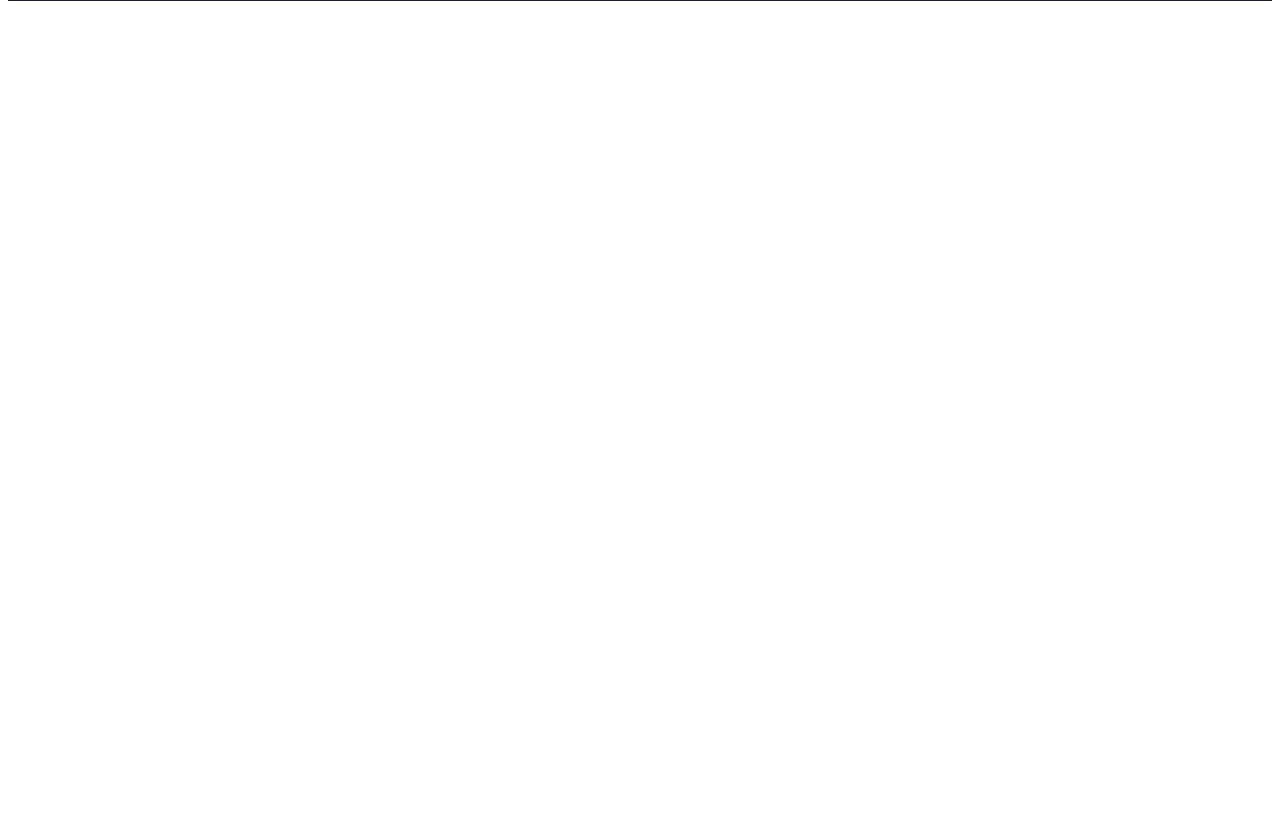
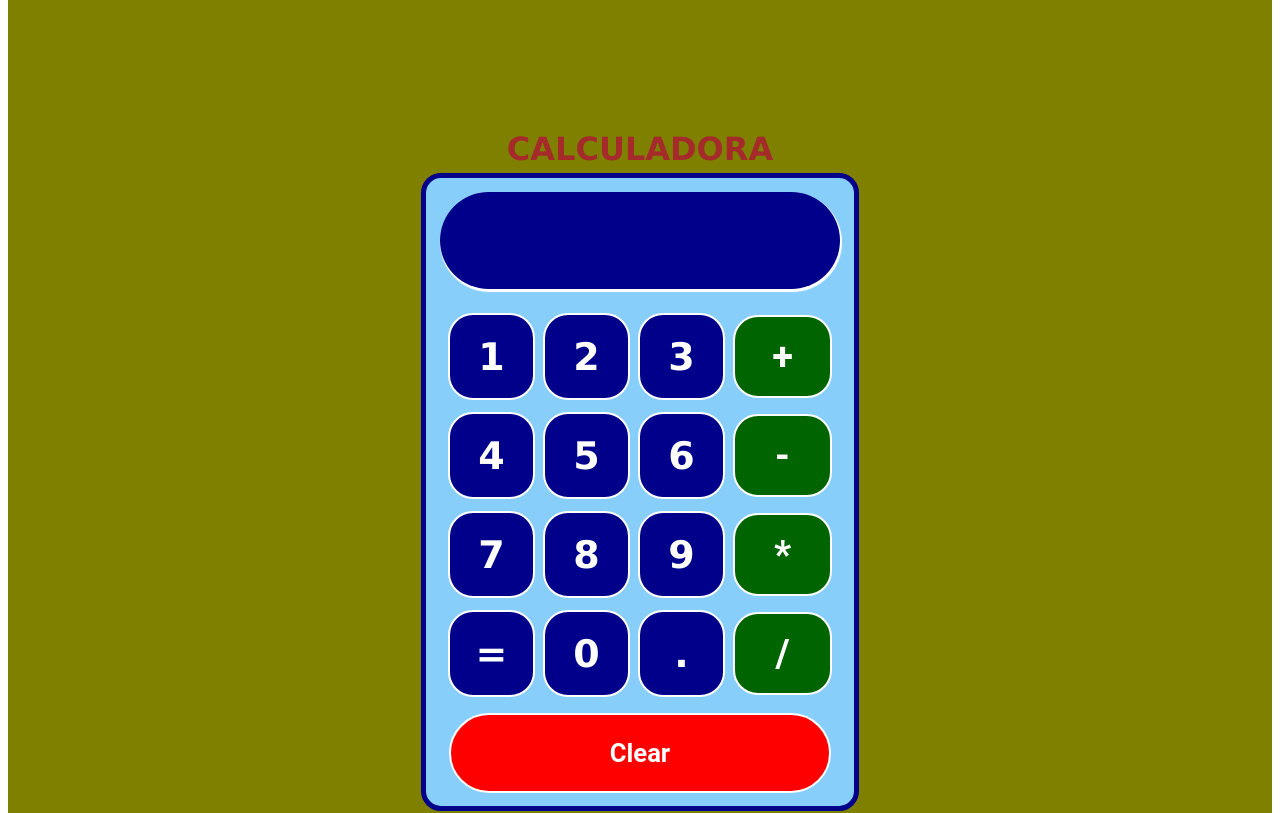
Before and after one commit to MaicolBlanco/freeCodeCampProjects, a React (Vite) app: page / in a window 1280 px wide. Shown: the part 840-1653 px from the top of the page. Before the commit the page ends 849 px from the top, so only its background shows below. Built offline with nearby package versions, Linux system fonts and the light colour scheme.

Commit message:
Feat: I create the calculator component.

```diff
--- a/src/App.jsx
+++ b/src/App.jsx
@@ -1,6 +1,7 @@
 import React from 'react';
 import { Testimonio } from './Testimonios';
 import Counter from './Counter';
+import Calculator from './Calculator/Calculator';
 
 function App() {
 
@@ -8,6 +9,7 @@ function App() {
     <>
       <Testimonio/>
       <Counter/>
+      <Calculator/>
     </>
   )
 }
--- /dev/null
+++ b/src/Calculator/Calculator.css
@@ -0,0 +1,31 @@
+.calculator{
+  height: 130vh;
+  padding-top: 10px;
+  background-color: olive;
+  font-family: 'Lucida Sans', 'Lucida Sans Regular', 'Lucida Grande', 'Lucida Sans Unicode', Geneva, Verdana, sans-serif;
+  display: flex;
+  flex-direction: column;
+  justify-content: center;
+  align-items: center;
+}
+
+h1 {
+  color: brown;
+  margin: 5px;
+}
+
+.container-calculator{
+  width: 400px;
+  height: 600px;
+  padding: 14px;
+  background-color: lightskyblue;
+  border: 5px solid darkblue;
+  border-radius: 20px;
+}
+
+.fila{
+  margin: 4px;
+  display: flex;
+  justify-content: center;
+  align-items: center;
+}
--- /dev/null
+++ b/src/Calculator/Calculator.jsx
@@ -0,0 +1,84 @@
+import React from "react";
+import "./Calculator.css";
+import Boton from "./components/Boton";
+import Pantalla from "./components/Pantalla";
+import BotonClear from "./components/BotonClear";
+import { evaluate } from "mathjs"; // Se instala un paquete ó libreria externa
+
+function Calculator() {
+  const [input, setInput] = React.useState("");
+
+  const agregarInput = (event) => {
+    // Verifica si el último carácter en la pantalla es un operador
+    const lastCharIsOperator = /[+\-*/]$/.test(input);
+    // Verifica si el valor actual es un operador
+    const isOperator = /[+\-*/]/.test(event);
+    // Si el último carácter es un operador y el valor actual también es un operador, no hagas nada
+    if (lastCharIsOperator && isOperator) {
+      return;
+    }
+
+    setInput(input + event);
+  };
+
+  /* Se instala una libreria para poder usarla en el botón = y asi poder realizar los calculos
+  de la calculadora, verificar en packege.json/  "dependencies": { "mathjs": "^12.3.1",
+  se usa evaluate para usarse en el botón */
+
+  // const calcularResultado = () => {
+  //   if (input) {
+  //     setInput(evaluate(input));
+  //   } else {
+  //     alert("Ingrese Valores para realizar calculos")
+  //   }
+  // };
+
+  /* POdemos realizarlo tambien usando la libreria eva y con un try/catch para el manejo de errores */
+  const calcularResultado = () => {
+    try {
+      // Evalúa la expresión matemática y actualiza el valor en la pantalla
+      setInput(eval(input).toString());
+    } catch (error) {
+      // Maneja errores de sintaxis
+      setInput("Error");
+    }
+  };
+
+  return (
+    <div className="calculator">
+      <h1>CALCULADORA</h1>
+      <div className="container-calculator">
+        <Pantalla input={input} />
+        <div className="fila">
+          <Boton manejarClic={agregarInput}>1</Boton>
+          <Boton manejarClic={agregarInput}>2</Boton>
+          <Boton manejarClic={agregarInput}>3</Boton>
+          <Boton manejarClic={agregarInput}>+</Boton>
+        </div>
+        <div className="fila">
+          <Boton manejarClic={agregarInput}>4</Boton>
+          <Boton manejarClic={agregarInput}>5</Boton>
+          <Boton manejarClic={agregarInput}>6</Boton>
+          <Boton manejarClic={agregarInput}>-</Boton>
+        </div>
+        <div className="fila">
+          <Boton manejarClic={agregarInput}>7</Boton>
+          <Boton manejarClic={agregarInput}>8</Boton>
+          <Boton manejarClic={agregarInput}>9</Boton>
+          <Boton manejarClic={agregarInput}>*</Boton>
+        </div>
+        <div className="fila">
+          <Boton manejarClic={calcularResultado}>=</Boton>
+          <Boton manejarClic={agregarInput}>0</Boton>
+          <Boton manejarClic={agregarInput}>.</Boton>
+          <Boton manejarClic={agregarInput}>/</Boton>
+        </div>
+        <div className="fila">
+          <BotonClear manejarClear={() => setInput("")}>Clear</BotonClear>
+        </div>
+      </div>
+    </div>
+  );
+}
+
+export default Calculator;
--- /dev/null
+++ b/src/Calculator/components/Boton.jsx
@@ -0,0 +1,44 @@
+import React from "react";
+import "../style/Boton.css";
+
+function Boton(props) {
+  const esOperador = (valor) => {
+    return isNaN(valor) && valor !== "." && valor !== "=";
+  };
+  /* Se puede realizar de esta forma con una expresion js dentro de la clase con un ternario para decidir si
+  esOperador o no lo es y se modifiquen las clases */
+  // return (
+  //   <div
+  //     className={`btn-container ${
+  //       esOperador(props.children) ? "operador" : ""
+  //     }`.trimEnd()}
+  //     onClick={() => props.manejarClic(props.children)}
+  //   >
+  //     {props.children}
+  //   </div>
+  // );
+
+  /* ö se puede por medio de un condicional y que retorne cada uno la clase definida */
+
+  if (esOperador(props.children)) {
+    return (
+      <button
+        className="btn-container operador"
+        onClick={() => props.manejarClic(props.children)}
+      >
+        {props.children}
+      </button>
+    );
+  } else {
+    return (
+      <div
+        className="btn-container"
+        onClick={() => props.manejarClic(props.children)}
+      >
+        {props.children}
+      </div>
+    );
+  }
+}
+
+export default Boton;
--- /dev/null
+++ b/src/Calculator/components/BotonClear.jsx
@@ -0,0 +1,10 @@
+import React from "react";
+import "../style/BotonClear.css";
+
+export default function BotonClear(props) {
+  return (
+    <button className="boton-clear" onClick={props.manejarClear}>
+      {props.children}
+    </button>
+  );
+}
--- /dev/null
+++ b/src/Calculator/components/Pantalla.jsx
@@ -0,0 +1,8 @@
+import React from "react";
+import "../style/Pantalla.css"
+
+const Pantalla = ({ input }) => {
+  return <div className="input">{input}</div>;
+};
+
+export default Pantalla;
--- /dev/null
+++ b/src/Calculator/style/Boton.css
@@ -0,0 +1,28 @@
+.btn-container{
+  height: 83px;
+  display: flex;
+  flex: 1 1;
+  justify-content: center;
+  align-items: center;
+  font-weight: bold;
+  font-size: 38px;
+  background-color: darkblue;
+  color: white;
+  border: 2px solid white;
+  border-radius: 25px;
+  margin: 4px;
+  cursor: pointer;
+  user-select: none; /* Apariencia de Boton el div */
+}
+
+.btn-container:hover{
+  background-color: tomato;
+}
+
+.operador{
+  background-color: darkgreen;
+}
+
+.operador:hover{
+  background-color: orange;
+}
--- /dev/null
+++ b/src/Calculator/style/BotonClear.css
@@ -0,0 +1,19 @@
+.boton-clear{
+  height: 80px;
+  font-size: 1.6em;
+  display: flex;
+  flex: 1;
+  background-color: red;
+  margin-top: 8px;
+  justify-content: center;
+  align-items: center;
+  font-weight: bold;
+  color: white;
+  border: 2px solid white;
+  border-radius: 45px;
+  cursor: pointer;
+}
+
+.boton-clear:hover {
+  background-color: goldenrod;
+}
--- /dev/null
+++ b/src/Calculator/style/Pantalla.css
@@ -0,0 +1,15 @@
+.input{
+  height: 75px;
+  border-radius: 50px;
+  margin-bottom: 20px;
+  display: flex;
+  justify-content: flex-end;/* El texto se alinea a la derecha */
+  align-items: center;
+  font-weight: bold;
+  font-size: 30px;
+  background-color: darkblue;
+  color: white;
+  padding: 11px 30px 11px 11px;
+  margin: 1px solid  gray;
+  box-shadow: 1px 2px 1px 1px white;
+}
```
Also changed, not shown: 1 other file (tests, documents, lock files or other folders).
